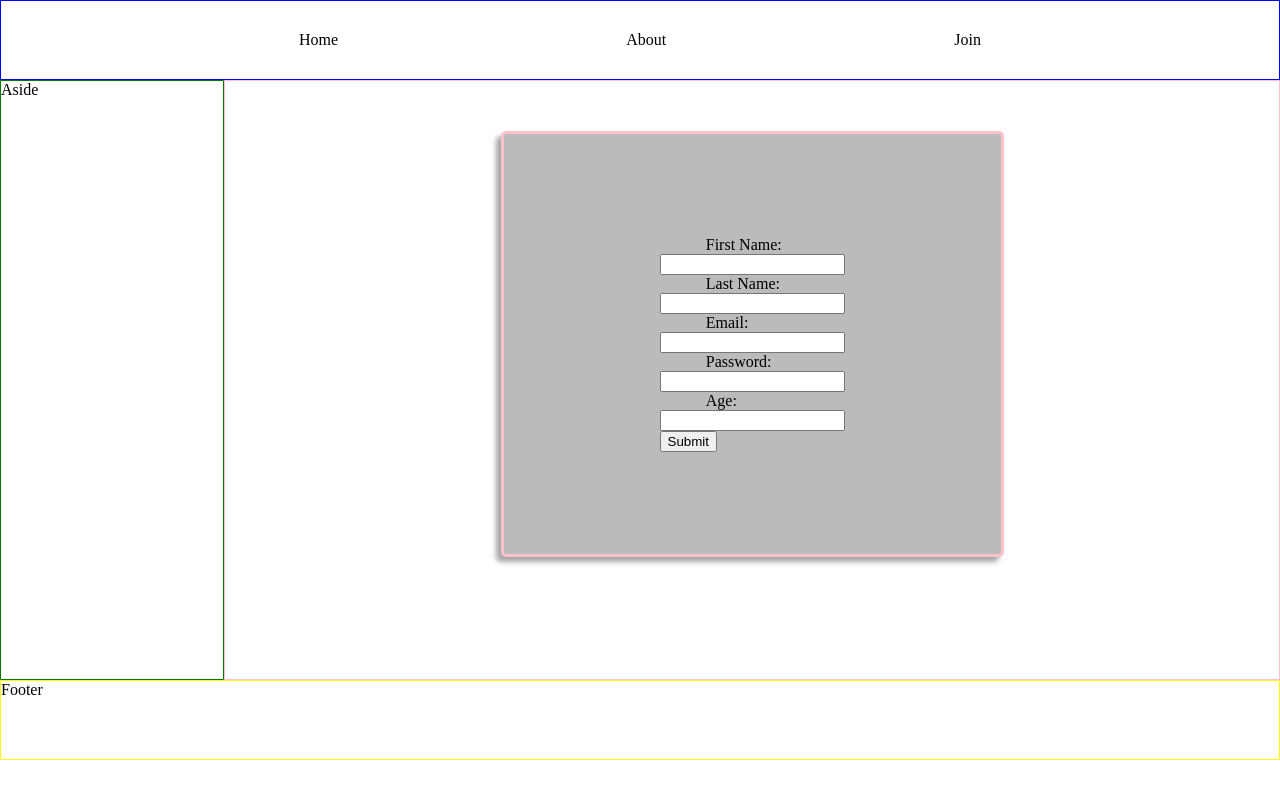
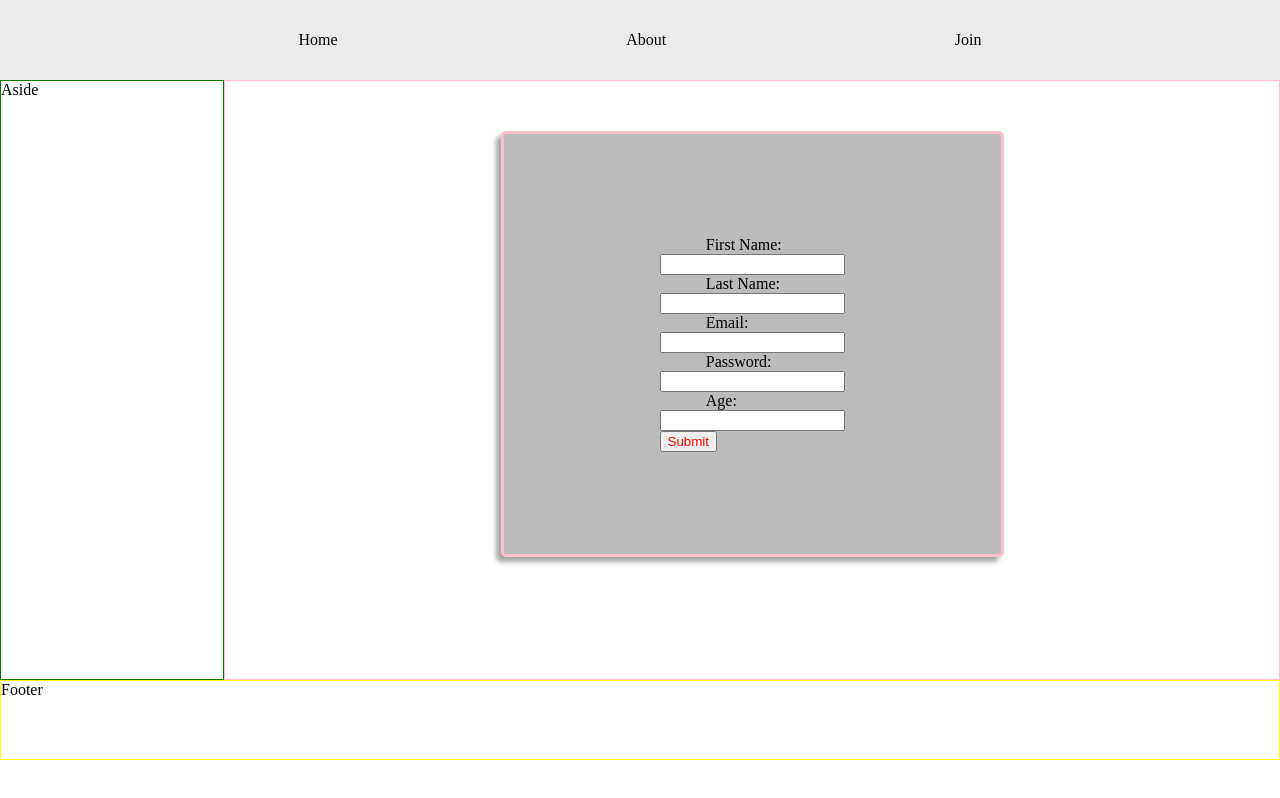
Before and after one commit to abrahamesparza/Quote-Generator, a React app: page / in a window 1280 px wide. Both pictures are taken after a click on the element "Join". Built offline with nearby package versions, Linux system fonts and the light colour scheme.

Commit message:
minimal css update

```diff
--- a/client/app.css
+++ b/client/app.css
@@ -21,7 +21,8 @@ header {
   justify-content: space-evenly;
   align-items: center;
   padding: 10px;
-  border: 1px solid blue;
+  /* border: 1px solid blue; */
+  background-color: rgb(235, 235, 235);
 }
 
 aside {
--- a/client/components/ModalForm.js
+++ b/client/components/ModalForm.js
@@ -61,7 +61,7 @@ const ModalForm = ({ show, closeModal }) => {
           Age:<br/>
           <input  type='text' name='age' onChange={handleChange}/>
         </label><br/>
-        <input type='submit' value='Submit' onClick={closeModal}/>
+        <input className='submitBtn' type='submit' value='Submit' onClick={closeModal}/>
       </form>
     </div>
   )
--- a/client/components/modal.css
+++ b/client/components/modal.css
@@ -12,6 +12,9 @@
   border: 3px solid rgb(252, 193, 203);
   box-shadow: -5px 5px 5px rgb(167, 167, 167);
 }
+.submitBtn {
+  color: red;
+}
 label {
   padding-left: 25%;
 }
```
Also changed, not shown: 1 other file.
